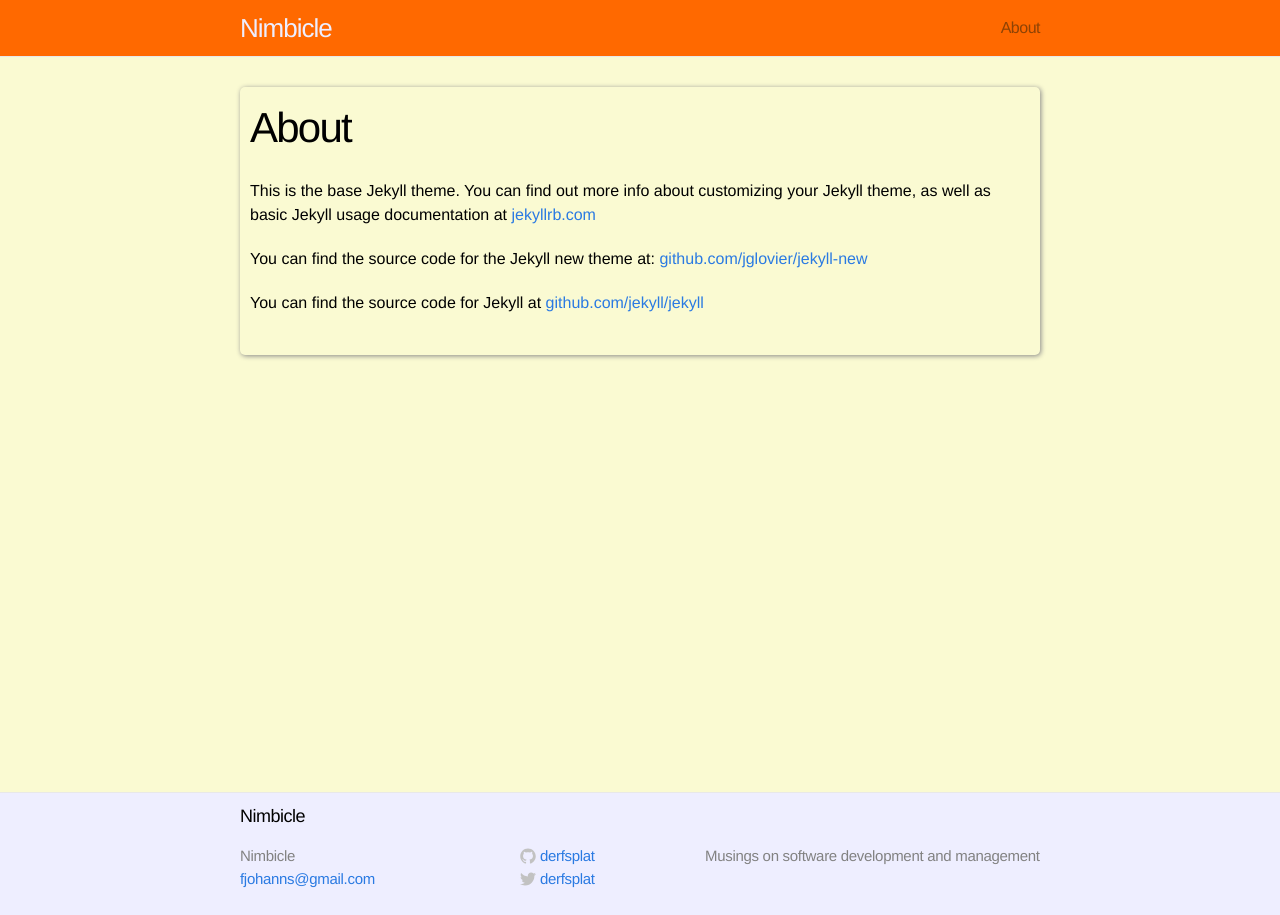
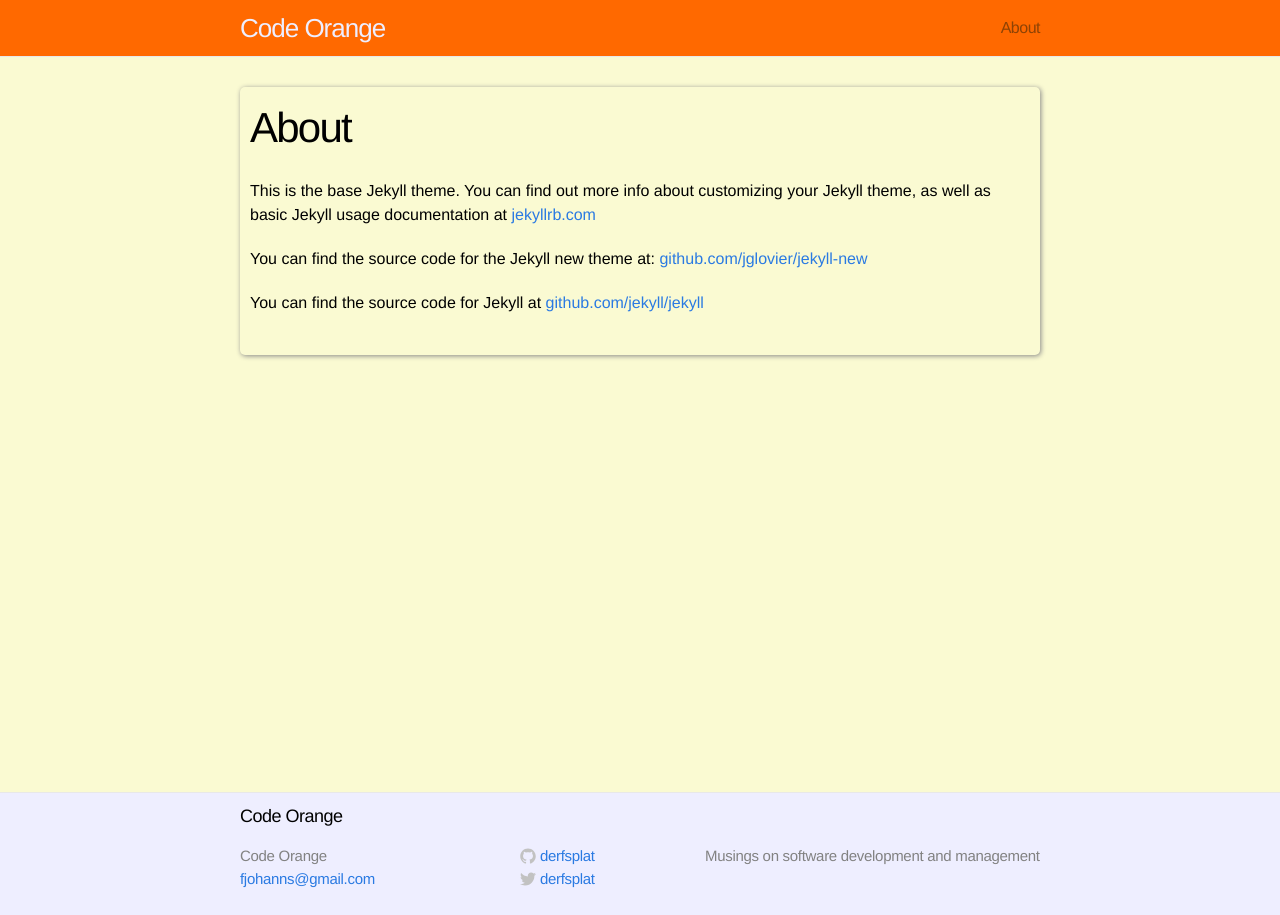
Before and after one commit to derfsplat/derfsplat.github.io, a Jekyll site: the page built from about.md, in a window 1280 px wide. Built offline with Jekyll 4.4.1, drawn with Linux system fonts in a browser that asks for light colours.

Commit message:
feat(blog): rename Code Orange

```diff
--- a/_config.yml
+++ b/_config.yml
@@ -1,5 +1,5 @@
 # Site settings
-title: Nimbicle
+title: Code Orange
 email: fjohanns@gmail.com
 description: "Musings on software development and management"
 baseurl: ""
```
